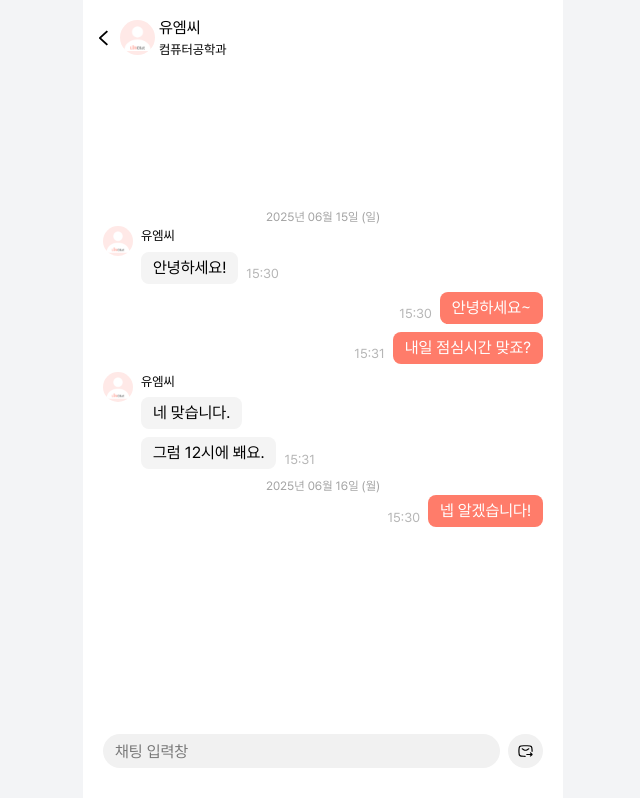
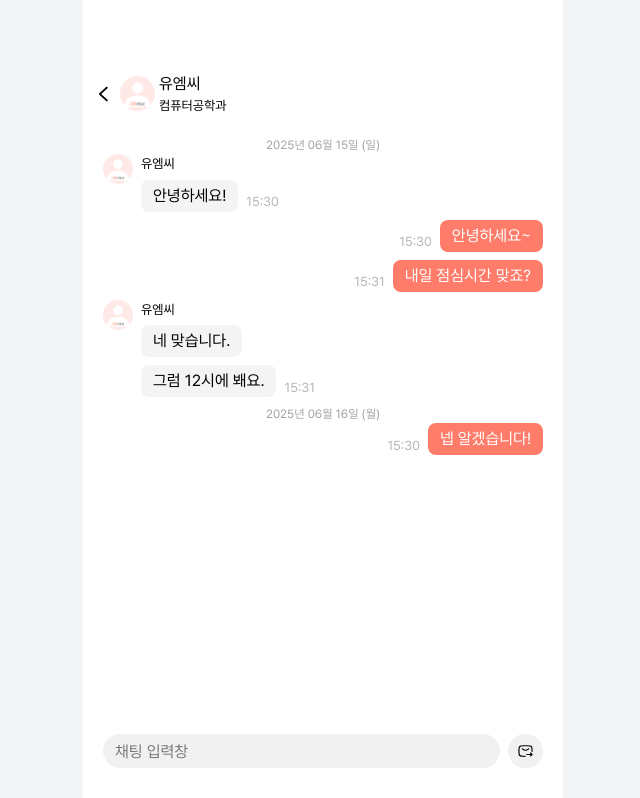
Before and after one commit to LUNCH-CHAT/FRONTEND, a React (Vite) app: page /chatting/1 in a window 1280 px wide. Shown: the whole page, without its empty margins (317-957 px from the left). Built offline with nearby package versions, Linux system fonts and the light colour scheme.

Commit message:
Design: 채팅페이지 레아이웃 수정
- 상단바 & 대화창 여백 조정

```diff
--- a/src/components/ChattingPage/ChatHeader.tsx
+++ b/src/components/ChattingPage/ChatHeader.tsx
@@ -16,7 +16,7 @@ const ChatHeader = () => {
   };
 
   return (
-    <div className="flex gap-1 p-4 fixed top-0 select-none">
+    <div className="flex gap-1 px-4 pt-18 fixed top-0 select-none">
       <button type="button" className="cursor-pointer" onClick={handleBack}>
         <img src={Back} alt="뒤로가기" />
       </button>
--- a/src/components/ChattingPage/ChatMessages.tsx
+++ b/src/components/ChattingPage/ChatMessages.tsx
@@ -18,7 +18,7 @@ const ChatMessages = ({ messages }: ChatMessagesProps) => {
   let prevSender: string | null = null;
 
   return (
-    <div className="pt-[5rem]">
+    <div className="pt-2">
       {messages?.map((msg, index) => {
         const { year, month, day, hours, minutes } = formatDate(msg.timestamp);
         const dayOfWeek = getDayOfWeek(msg.timestamp);
--- a/src/pages/chatting-page/chatting-room.tsx
+++ b/src/pages/chatting-page/chatting-room.tsx
@@ -1,4 +1,4 @@
-import { useParams } from 'react-router-dom';
+// import { useParams } from 'react-router-dom';
 import { useEffect, useState } from 'react';
 import ChatMessages from '../../components/ChattingPage/ChatMessages';
 import ChatHeader from '../../components/ChattingPage/ChatHeader';
@@ -50,8 +50,7 @@ const mockMessages = [
 ];
 
 export default function ChattingRoom() {
-  const { id } = useParams();
-  console.log(id);
+  // const { id } = useParams();
 
   const [message, setMessage] = useState('');
   const [messages, setMessages] = useState<
```
